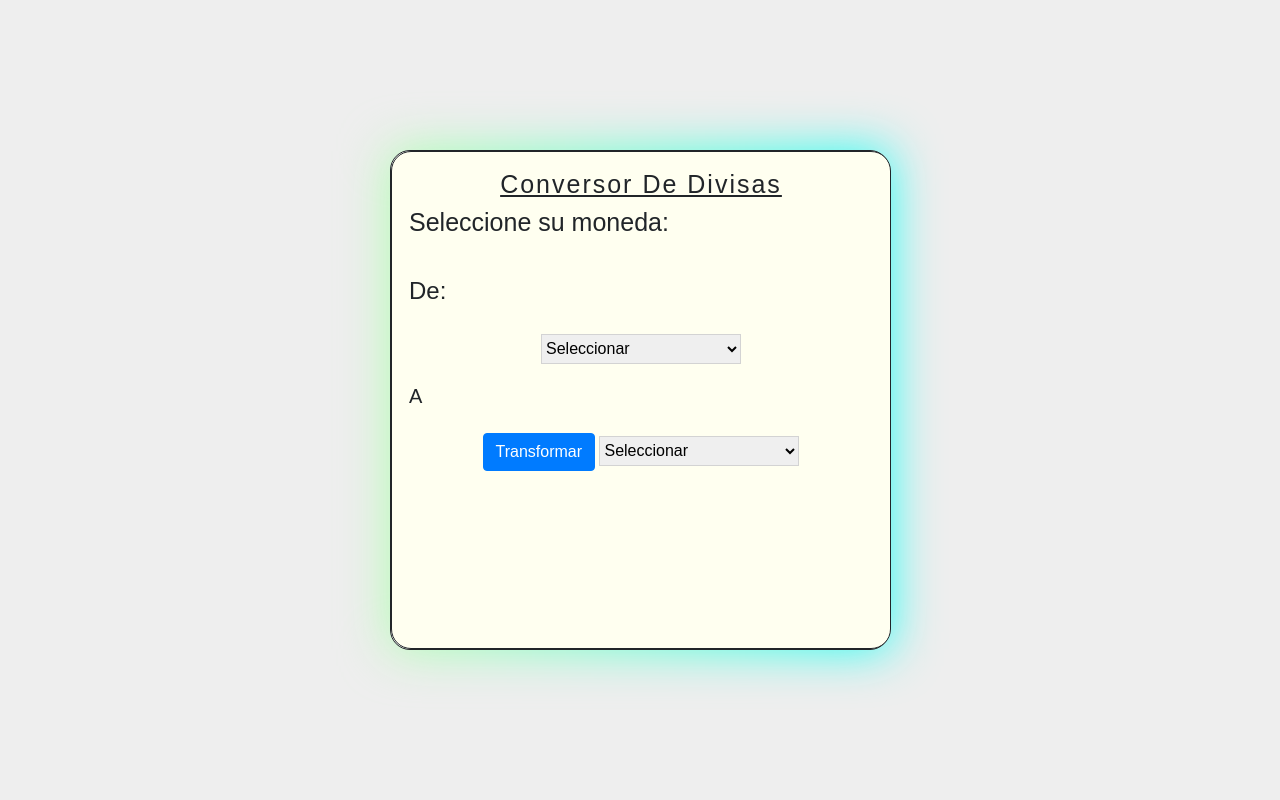
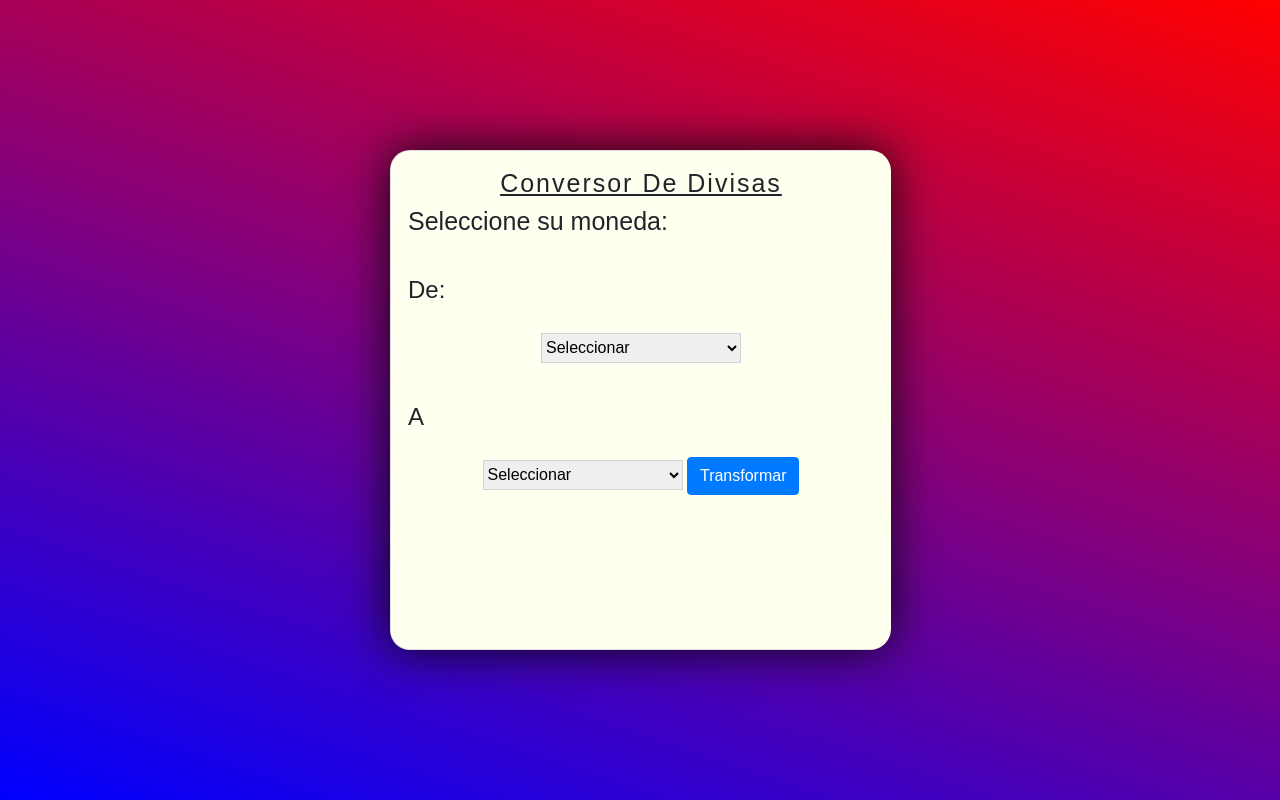
Before and after one commit to Joaquinfrancia/Proyecto_Lab_de_computacion, a plain HTML site: page index.html in a window 1280 px wide. Drawn offline with nearby package versions, Linux system fonts and the light colour scheme; no server answers.

Commit message:
Actualizacion

```diff
--- a/index.html
+++ b/index.html
@@ -31,11 +31,11 @@
     </div>
 
     <div>
-      <h5>A</h5>
-      <button type="button" class="btn btn-primary" onclick="transformacion()">Transformar</button>
+      <h4>A</h4>
       <select id="select2" class="select2">
         <option value="Currency">Seleccionar</option>
-      </select>
+        </select>
+      <button type="button" class="btn btn-primary" onclick="transformacion()">Transformar</button>
       <h3 id="resultado">
       </h3>
     </div>
--- a/index.js
+++ b/index.js
@@ -29,7 +29,3 @@
            alert("Debe seleccionar una moneda en cada seccion")
         }
     }
-
-
-
-/*     supported_codes */
--- a/style.css
+++ b/style.css
@@ -10,13 +10,13 @@ body{
     margin: 0px auto 0px auto;
     text-align: center;
     font-family: Arial, Helvetica, sans-serif;
-    background-color: #eee;
+    background: linear-gradient(0.55turn,red,blue);
     display: flex;
     align-items: center;
     justify-content: center;
 }
 .container{
-    border: 1px solid;
+
     border-radius: 20px;
     padding: 17px;
     width: 500px;
@@ -72,17 +72,17 @@ body{
     height: 500px;
     width: 500px;
     position:relative;
-    border: 1px solid;
     border-radius: 20px;
     padding: 0px;
 
 }
 .card::after{
+    border: 5px solid;
     position: absolute;
     top: 0px;
     left: 0px;
     content: '';
-    background-image: linear-gradient(to right, #b3ffab, #12fff7);;
+    background-image: linear-gradient(to right, black, black);;
     width: 100%;
     height: 100%;
     filter: blur(25px);
```
